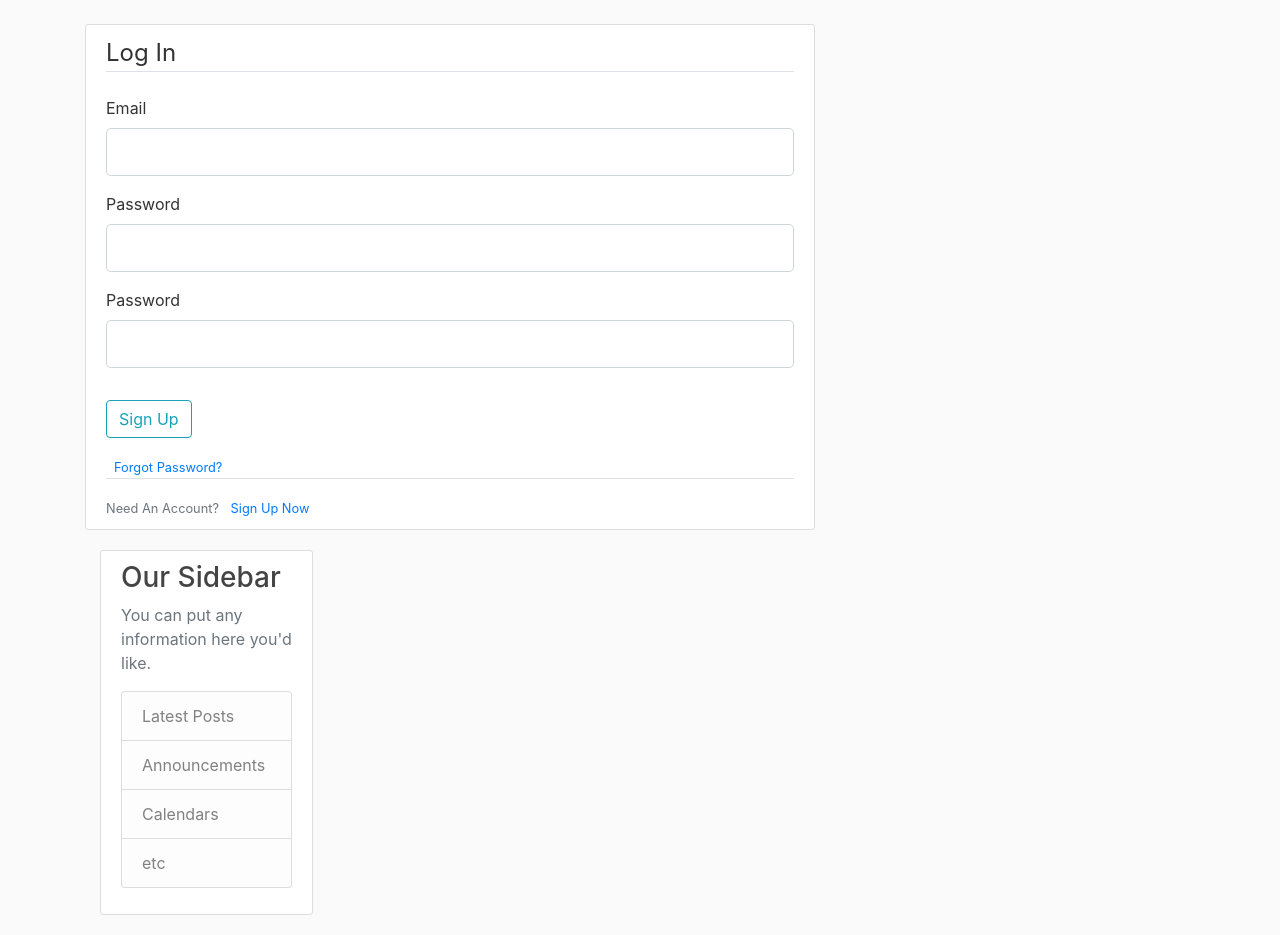
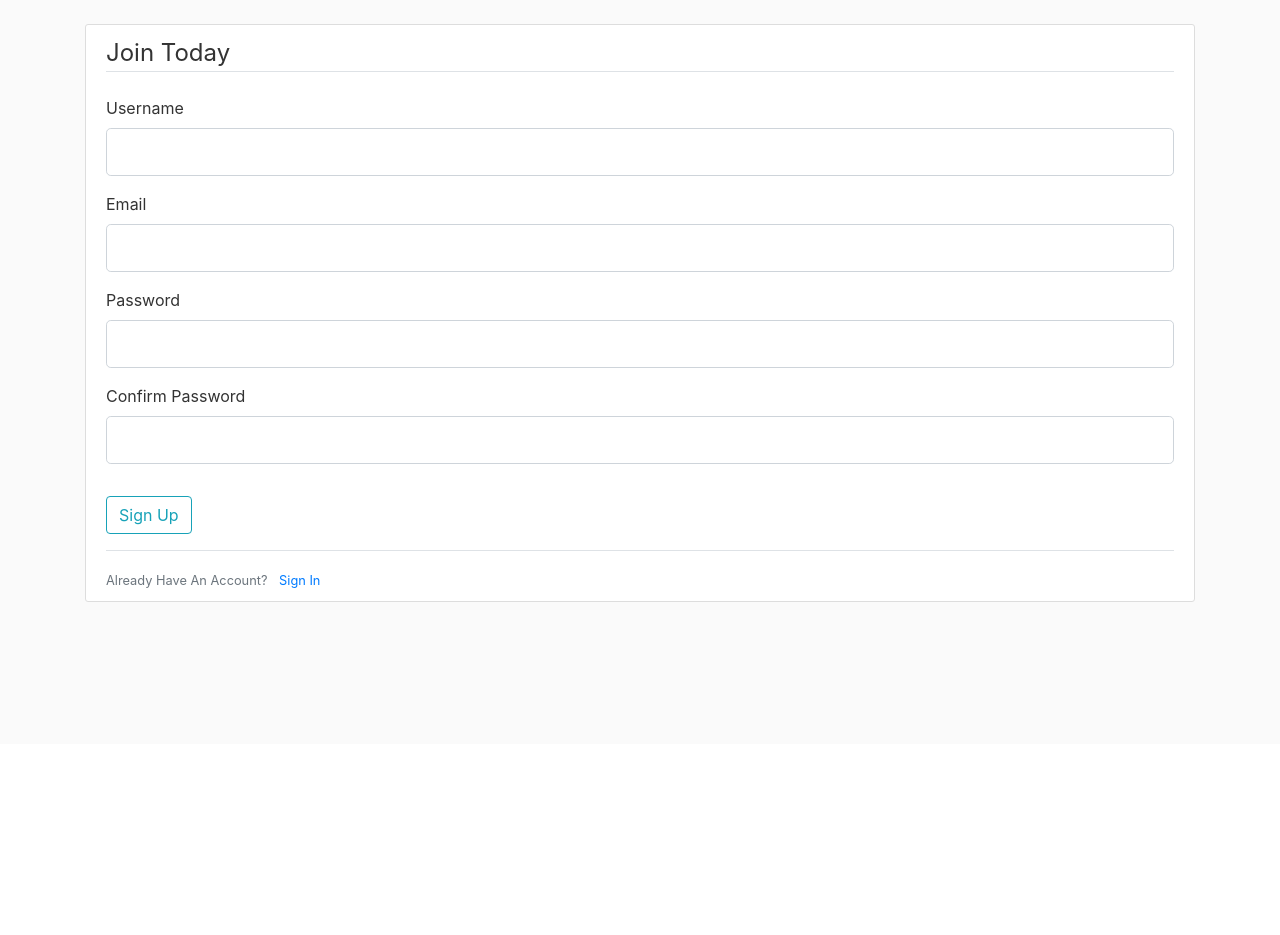
Before and after one commit to sakr2000/BlogProject-Flask, a Flask app: template flaskblog/templates/register.html in a window 1280 px wide. Shown: the part 56-991 px from the top of the page. After the commit the page ends 658 px from the top, so only its background shows below. Run offline with Flask 3, Linux system fonts and the light colour scheme; the template is opened without the code that fills it: values that come from a table or form of the project are taken from there, others are empty; some libraries are stand-ins or nearby versions.

Commit message:
Added User Authentication : Login & Register

```diff
--- a/flaskblog/__init__.py
+++ b/flaskblog/__init__.py
@@ -1,9 +1,15 @@
 from flask import Flask
 from flask_sqlalchemy import SQLAlchemy
+from flask_bcrypt import Bcrypt
+from flask_login import LoginManager
 
 app = Flask(__name__)
 app.config['SECRET_KEY'] = '5791628bb0b13ce0c676dfde280ba245'
 app.config['SQLALCHEMY_DATABASE_URI'] = 'sqlite:///site.db'
 db = SQLAlchemy(app)
+bcrypt = Bcrypt(app)
+login_manager = LoginManager(app)
+login_manager.login_view = 'login'
+login_manager.login_message_category = 'info'
 
 from flaskblog import routes
--- a/flaskblog/forms.py
+++ b/flaskblog/forms.py
@@ -1,8 +1,7 @@
-from flaskblog import app
 from flask_wtf import FlaskForm
-from wtforms import StringField, PasswordField, SubmitField
-from wtforms.validators import DataRequired, Email, EqualTo,Length
-
+from wtforms import StringField, PasswordField, SubmitField, BooleanField
+from wtforms.validators import DataRequired, Email, EqualTo,Length,ValidationError
+from flaskblog.models import User
 
 class registerForm(FlaskForm):
     username = StringField('Username', validators=[DataRequired(),Length(min=2,max=20)])
@@ -11,8 +10,18 @@ class registerForm(FlaskForm):
     confirm_password = PasswordField('Confirm Password', validators=[DataRequired(),EqualTo('password')])
     submit = SubmitField('Sign Up')
 
+    def validate_username(self,username):
+        user = User.query.filter_by(username=username.data).first()
+        if user:
+            raise ValidationError('This username is taken. Please choose a different one.')
+
+    def validate_email(self,email):
+        user = User.query.filter_by(email=email.data).first()
+        if user:
+            raise ValidationError('This email Already exists. Please choose a different one.')
+
 class loginForm(FlaskForm):
     email = StringField('Email', validators=[DataRequired(),Email()])
     password = PasswordField('Password', validators=[DataRequired()])
-    remember = SubmitField('Remember Me')
+    remember = BooleanField('Remember Me')
     submit = SubmitField('Login')
--- a/flaskblog/templates/layout.html
+++ b/flaskblog/templates/layout.html
@@ -31,8 +31,13 @@
             </div>
             <!-- Navbar Right Side -->
             <div class="navbar-nav">
-              <a class="nav-item nav-link" href="{{url_for('login')}}">Login</a>
-              <a class="nav-item nav-link" href="{{url_for('register')}}">Register</a>
+                {% if current_user.is_authenticated %}
+                    <a class="nav-item nav-link" href="{{url_for('account')}}">Account</a>
+                    <a class="nav-item nav-link" href="{{url_for('logout')}}">Logout</a>
+                {% else %}
+                    <a class="nav-item nav-link" href="{{url_for('login')}}">Login</a>
+                    <a class="nav-item nav-link" href="{{url_for('register')}}">Register</a>
+                {% endif %}
             </div>
           </div>
         </div>
@@ -40,22 +45,19 @@
     </header>
     <main role="main" class="container">
       <div class="row">
-        <div class="col-md-8">
+          {%with messages = get_flashed_messages(with_categories=true)%}
+          {% if messages %}
+              {% for category, message in messages %}
+                <div class="col-md-12">
+                  <div class="alert alert-{{category}} alert-dismissible fade show" role="alert">
+                      {{message}}
+                  </div>
+                </div>
+              {% endfor %}
+          {% endif %}
+          {% endwith%}
+
           {% block content %}{% endblock content %}
-        </div>
-        <div class="col-md-4">
-          <div class="content-section">
-            <h3>Our Sidebar</h3>
-            <p class='text-muted'>You can put any information here you'd like.
-              <ul class="list-group">
-                <li class="list-group-item list-group-item-light">Latest Posts</li>
-                <li class="list-group-item list-group-item-light">Announcements</li>
-                <li class="list-group-item list-group-item-light">Calendars</li>
-                <li class="list-group-item list-group-item-light">etc</li>
-              </ul>
-            </p>
-          </div>
-        </div>
       </div>
     </main>
 
--- a/flaskblog/templates/register.html
+++ b/flaskblog/templates/register.html
@@ -1,11 +1,27 @@
 {% extends "layout.html"%}
 
 {% block content%}
+    <div class="col-md-12">
        <div class="content-section">
         <form method="POST" action="">
             {{ form.hidden_tag() }}
             <fieldset class="form-group">
-            <legend class="border-bottom mb-4">Log In</legend>
+                <legend class="border-bottom mb-4">Join Today</legend>
+
+                <div class="form-group">
+                    {{ form.username.label(class="form-control-label") }}
+
+                    {% if form.username.errors %}
+                        {{ form.username(class="form-control form-control-lg is-invalid") }}
+                        <div class="invalid-feedback">
+                            {% for error in form.username.errors %}
+                                <span>{{ error }}</span>
+                            {% endfor %}
+                        </div>
+                    {% else %}
+                        {{ form.username(class="form-control form-control-lg") }}
+                    {% endif %}
+                </div>
                 <div class="form-group">
                     {{ form.email.label(class="form-control-label") }}
 
@@ -31,34 +47,31 @@
                         </div>
                     {% else %}
                         {{ form.password(class="form-control form-control-lg") }}
-
                     {% endif %}
                 </div>
                 <div class="form-group">
-                {{ form.password.label(class="form-control-label") }}
-                {% if form.password.errors %}
-                    {{ form.password(class="form-control form-control-lg is-invalid") }}
+                    {{ form.confirm_password.label(class="form-control-label") }}
+                    {% if form.confirm_password.errors %}
+                        {{ form.confirm_password(class="form-control form-control-lg is-invalid") }}
                         <div class="invalid-feedback">
-                        {% for error in form.password.errors %}
+                            {% for error in form.confirm_password.errors %}
                                 <span>{{ error }}</span>
                             {% endfor %}
                         </div>
                     {% else %}
-                    {{ form.password(class="form-control form-control-lg") }}
-
+                        {{ form.confirm_password(class="form-control form-control-lg") }}
                     {% endif %}
                 </div>
             </fieldset>
             <div class="form-group">
                 {{ form.submit(class="btn btn-outline-info") }}
             </div>
-        <small class="text-muted ml-2">
-            <a href="#">Forgot Password?</a>
-        </small>
         </form>
         <div class="border-top pt-3">
             <small class="text-muted">
-            Need An Account? <a class="ml-2" href="{{ url_for('register') }}">Sign Up Now</a>
+                Already Have An Account? <a class="ml-2" href="{{ url_for('login') }}">Sign In</a>
             </small>
         </div>
+    </div>
+    </div>
 {% endblock content%}
```
Also changed, not shown: flaskblog/models.py (+6 -2 lines), flaskblog/routes.py (+40 -6 lines), flaskblog/templates/home.html (+16 -1 lines), flaskblog/templates/login.html (+8 -5 lines). Lines whose indentation alone changed are shown as unchanged.
